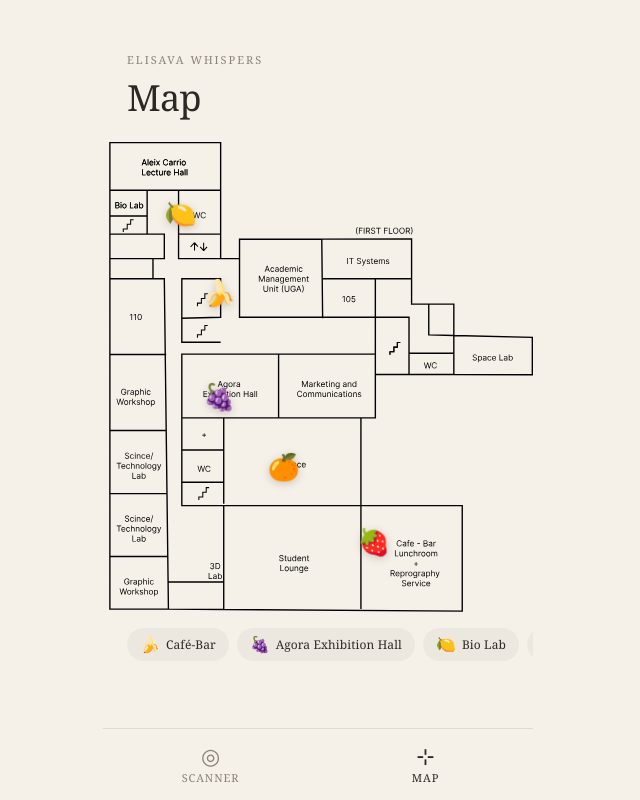
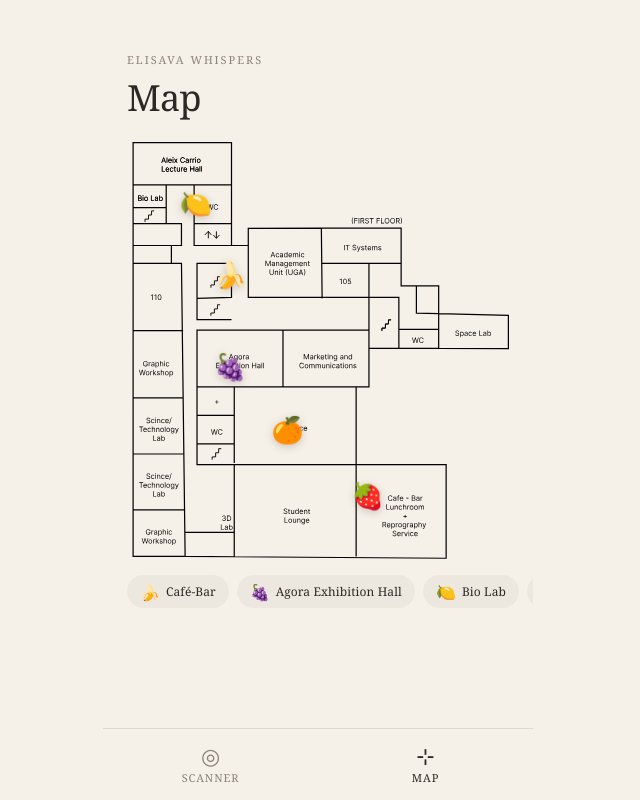
Before and after one commit to bircesuyasar/elisava-whispers, a React (Vite) app: page /map in a window 1280 px wide. Shown: the whole page, without its empty margins (322-962 px from the left). Built offline with nearby package versions, Linux system fonts and the light colour scheme.

Commit message:
update map size

```diff
--- a/src/pages/MapPage.module.css
+++ b/src/pages/MapPage.module.css
@@ -30,7 +30,8 @@
 /* ── Floor plan ── */
 .mapContainer {
   position: relative;
-  width: 100%;
+  width: calc(100% - 48px);
+  margin: 0 24px;
   /* Maintain the SVG's native aspect ratio: 1252 / 1368 */
   aspect-ratio: 1252 / 1368;
   flex-shrink: 0;
```
